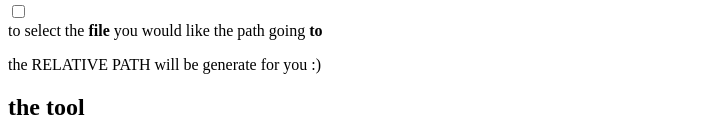
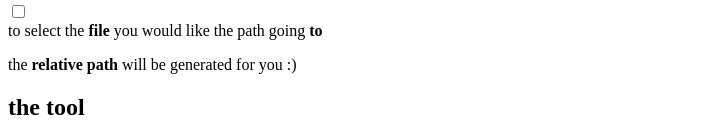
Before and after one commit to schaeferjessica/directory-path, a Next.js app: page /how-to-use in a window 1280 px wide. Shown: the part 294-434 px from the top of the page, without its empty margins (0-704 px from the left). Built offline with nearby package versions, Linux system fonts and the light colour scheme.

Commit message:
feat(how-to-use): adjust text

```diff
--- a/pages/how-to-use.js
+++ b/pages/how-to-use.js
@@ -32,7 +32,7 @@ export default function About() {
             </div>
 
             <span>to select the <strong className='uppercase font-normal'>file</strong> you would like the path going <strong className='uppercase font-normal'>to</strong></span>
-            <p className='mt-3'>the RELATIVE PATH will be generate for you :)</p>
+            <p className='mt-3'>the <strong className='uppercase font-normal'>relative path</strong> will be generated for you :)</p>
           </div>
 
 
```
